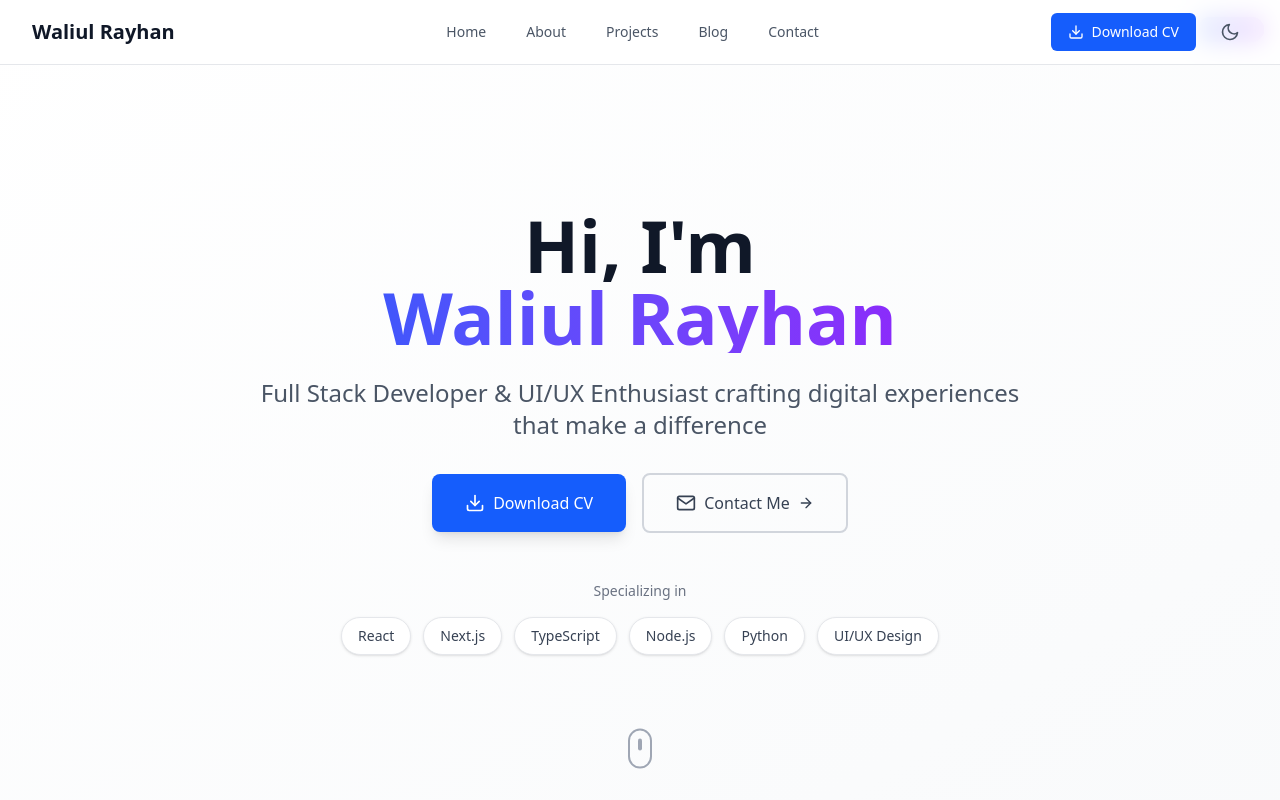
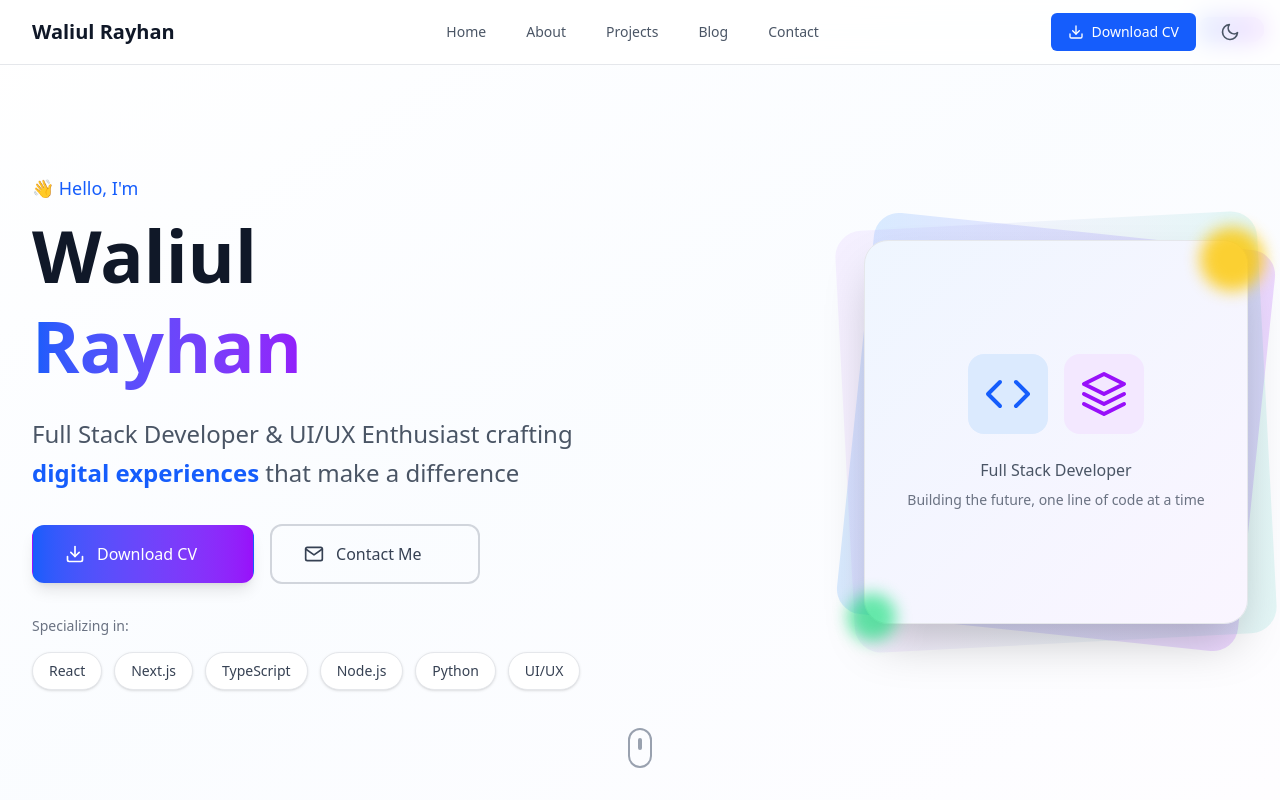
Before and after one commit to waliulrayhan/waliul-portfolio, a Next.js app: page / in a window 1280 px wide. Shown: the top 800 px of the page. Built offline with nearby package versions, Linux system fonts and the light colour scheme.

Commit message:
feat: enhance HeroSection with improved layout, animations, and new tech stack display

```diff
--- a/src/components/sections/HeroSection.tsx
+++ b/src/components/sections/HeroSection.tsx
@@ -1,84 +1,183 @@
 'use client';
 
-import { FiDownload, FiMail, FiArrowRight } from 'react-icons/fi';
+import { FiDownload, FiMail, FiArrowRight, FiCode, FiLayers } from 'react-icons/fi';
 import { motion } from 'framer-motion';
+import Image from 'next/image';
 
 export default function HeroSection() {
+  const handleSmoothScroll = (e: React.MouseEvent<HTMLAnchorElement>, targetId: string) => {
+    e.preventDefault();
+    const element = document.getElementById(targetId);
+    if (element) {
+      element.scrollIntoView({
+        behavior: 'smooth',
+        block: 'start',
+      });
+    }
+  };
+
   return (
-    <section id="home" className="min-h-screen flex items-center justify-center bg-gradient-to-br from-white to-gray-50 dark:from-gray-900 dark:to-gray-800 pt-16">
-      <div className="max-w-7xl mx-auto px-4 sm:px-6 lg:px-8 py-20">
-        <div className="text-center">
+    <section
+      id="home"
+      className="min-h-screen flex items-center justify-center bg-gradient-to-br from-white via-blue-50/30 to-purple-50/20 dark:from-gray-900 dark:via-blue-950/20 dark:to-purple-950/10 pt-16"
+    >
+      <div className="max-w-7xl mx-auto px-4 sm:px-6 lg:px-8 py-12 lg:py-20">
+        {/* Two-column layout: Text on left, Image on right */}
+        <div className="grid grid-cols-1 lg:grid-cols-2 gap-12 lg:gap-16 items-center">
+
+          {/* Left Column - Text Content */}
           <motion.div
-            initial={{ opacity: 0, y: 20 }}
-            animate={{ opacity: 1, y: 0 }}
+            initial={{ opacity: 0, x: -50 }}
+            animate={{ opacity: 1, x: 0 }}
             transition={{ duration: 0.8 }}
+            className="text-center lg:text-left order-2 lg:order-1"
           >
-            <h1 className="text-4xl sm:text-5xl md:text-6xl lg:text-7xl font-bold text-gray-900 dark:text-white mb-6">
-              <span className="block">Hi, I'm</span>
-              <span className="block bg-gradient-to-r from-blue-600 to-purple-600 bg-clip-text text-transparent">
-                Waliul Rayhan
-              </span>
-            </h1>
+            {/* Main Heading */}
+            <div className="mb-6">
+              <motion.p
+                initial={{ opacity: 0, y: 20 }}
+                animate={{ opacity: 1, y: 0 }}
+                transition={{ duration: 0.6, delay: 0.2 }}
+                className="text-lg font-medium text-blue-600 dark:text-blue-400 mb-2"
+              >
+                👋 Hello, I'm
+              </motion.p>
+              <motion.h1
+                initial={{ opacity: 0, y: 30 }}
+                animate={{ opacity: 1, y: 0 }}
+                transition={{ duration: 0.8, delay: 0.3 }}
+                className="text-4xl sm:text-5xl lg:text-6xl xl:text-7xl font-bold text-gray-900 dark:text-white leading-tight"
+              >
+                <span className="block">Waliul</span>
+                <span className="block bg-gradient-to-r from-blue-600 via-purple-600 to-teal-600 bg-clip-text text-transparent">
+                  Rayhan
+                </span>
+              </motion.h1>
+            </div>
+
+            {/* Tagline/Subheading */}
+            <motion.p
+              initial={{ opacity: 0, y: 20 }}
+              animate={{ opacity: 1, y: 0 }}
+              transition={{ duration: 0.8, delay: 0.5 }}
+              className="text-xl lg:text-2xl text-gray-600 dark:text-gray-300 mb-8 leading-relaxed max-w-xl mx-auto lg:mx-0"
+            >
+              Full Stack Developer & UI/UX Enthusiast crafting{' '}
+              <span className="text-blue-600 dark:text-blue-400 font-semibold">
+                digital experiences
+              </span>{' '}
+              that make a difference
+            </motion.p>
+
+            {/* Primary CTA Buttons */}
+            <motion.div
+              initial={{ opacity: 0, y: 30 }}
+              animate={{ opacity: 1, y: 0 }}
+              transition={{ duration: 0.8, delay: 0.7 }}
+              className="flex flex-col sm:flex-row gap-4 justify-center lg:justify-start items-center mb-8"
+            >
+              {/* Download CV Button */}
+              <a
+                href="/resume.pdf"
+                download="Waliul_Rayhan_Resume.pdf"
+                className="group inline-flex items-center px-8 py-4 border border-transparent text-base font-medium rounded-xl text-white bg-gradient-to-r from-blue-600 to-purple-600 hover:from-blue-700 hover:to-purple-700 transition-all duration-300 transform hover:scale-105 hover:-translate-y-1 shadow-lg hover:shadow-2xl focus:outline-none focus:ring-2 focus:ring-offset-2 focus:ring-blue-500 w-full sm:w-auto"
+                aria-label="Download resume as PDF"
+              >
+                <FiDownload className="mr-3 h-5 w-5 transition-transform duration-300 group-hover:scale-110" />
+                Download CV
+                <div className="ml-2 opacity-0 group-hover:opacity-100 transition-opacity duration-300">
+                  <FiArrowRight className="h-4 w-4" />
+                </div>
+              </a>
+
+              {/* Contact Me Button */}
+              <a
+                href="#contact"
+                onClick={(e) => handleSmoothScroll(e, 'contact')}
+                className="group inline-flex items-center px-8 py-4 border-2 border-gray-300 dark:border-gray-600 text-base font-medium rounded-xl text-gray-700 dark:text-gray-300 hover:bg-gray-50 dark:hover:bg-gray-800 hover:border-blue-400 dark:hover:border-blue-500 transition-all duration-300 transform hover:scale-105 hover:-translate-y-1 focus:outline-none focus:ring-2 focus:ring-offset-2 focus:ring-gray-500 w-full sm:w-auto"
+                aria-label="Contact me"
+              >
+                <FiMail className="mr-3 h-5 w-5 transition-transform duration-300 group-hover:scale-110" />
+                Contact Me
+                <FiArrowRight className="ml-2 h-4 w-4 opacity-0 group-hover:opacity-100 transition-all duration-300 transform group-hover:translate-x-1" />
+              </a>
+            </motion.div>
+
+            {/* Tech Stack Tags */}
+            <motion.div
+              initial={{ opacity: 0, y: 20 }}
+              animate={{ opacity: 1, y: 0 }}
+              transition={{ duration: 1, delay: 0.9 }}
+              className="hidden lg:block"
+            >
+              <p className="text-sm text-gray-500 dark:text-gray-400 mb-4 font-medium">
+                Specializing in:
+              </p>
+              <div className="flex flex-wrap gap-3">
+                {['React', 'Next.js', 'TypeScript', 'Node.js', 'Python', 'UI/UX'].map((tech, index) => (
+                  <motion.span
+                    key={tech}
+                    initial={{ opacity: 0, scale: 0.8 }}
+                    animate={{ opacity: 1, scale: 1 }}
+                    transition={{ duration: 0.4, delay: 1 + index * 0.1 }}
+                    className="px-4 py-2 bg-white dark:bg-gray-800 text-gray-700 dark:text-gray-300 rounded-full text-sm font-medium shadow-sm border border-gray-200 dark:border-gray-700 hover:shadow-md hover:border-blue-300 dark:hover:border-blue-600 transition-all duration-300"
+                  >
+                    {tech}
+                  </motion.span>
+                ))}
+              </div>
+            </motion.div>
           </motion.div>
 
-          <motion.p
-            initial={{ opacity: 0, y: 20 }}
-            animate={{ opacity: 1, y: 0 }}
+          {/* Right Column - Profile Image/Illustration */}
+          <motion.div
+            initial={{ opacity: 0, x: 50 }}
+            animate={{ opacity: 1, x: 0 }}
             transition={{ duration: 0.8, delay: 0.2 }}
-            className="text-xl md:text-2xl text-gray-600 dark:text-gray-300 mb-8 max-w-3xl mx-auto"
+            className="relative order-1 lg:order-2 flex justify-center lg:justify-end"
           >
-            Full Stack Developer & UI/UX Enthusiast crafting digital experiences
-            that make a difference
-          </motion.p>
+            <div className="relative">
+              {/* Background decoration */}
+              <div className="absolute inset-0 bg-gradient-to-r from-blue-400 to-purple-500 rounded-3xl transform rotate-6 scale-105 opacity-20"></div>
+              <div className="absolute inset-0 bg-gradient-to-r from-purple-400 to-teal-500 rounded-3xl transform -rotate-3 scale-110 opacity-10"></div>
 
-          <motion.div
-            initial={{ opacity: 0, y: 20 }}
-            animate={{ opacity: 1, y: 0 }}
-            transition={{ duration: 0.8, delay: 0.4 }}
-            className="flex flex-col sm:flex-row gap-4 justify-center items-center"
-          >
-            <a
-              href="/resume.pdf"
-              target="_blank"
-              rel="noopener noreferrer"
-              className="inline-flex items-center px-8 py-4 border border-transparent text-base font-medium rounded-lg text-white bg-blue-600 hover:bg-blue-700 transition-all duration-200 transform hover:scale-105 shadow-lg hover:shadow-xl"
-            >
-              <FiDownload className="mr-2 h-5 w-5" />
-              Download CV
-            </a>
+              {/* Profile Image Container */}
+              <div className="relative w-80 h-80 lg:w-96 lg:h-96 rounded-3xl overflow-hidden shadow-2xl bg-gradient-to-br from-blue-50 to-purple-50 dark:from-gray-800 dark:to-gray-900 border border-gray-200 dark:border-gray-700">
+                {/* Placeholder for profile image - you can replace with actual image */}
+                <div className="w-full h-full flex items-center justify-center">
+                  <div className="text-center space-y-6">
+                    {/* Icon illustration */}
+                    <div className="flex justify-center space-x-4">
+                      <div className="p-4 bg-blue-100 dark:bg-blue-900/30 rounded-2xl">
+                        <FiCode className="h-12 w-12 text-blue-600 dark:text-blue-400" />
+                      </div>
+                      <div className="p-4 bg-purple-100 dark:bg-purple-900/30 rounded-2xl">
+                        <FiLayers className="h-12 w-12 text-purple-600 dark:text-purple-400" />
+                      </div>
+                    </div>
+                    <div className="px-8">
+                      <p className="text-gray-600 dark:text-gray-400 font-medium">
+                        Full Stack Developer
+                      </p>
+                      <p className="text-sm text-gray-500 dark:text-gray-500 mt-2">
+                        Building the future, one line of code at a time
+                      </p>
+                    </div>
+                  </div>
+                </div>
+              </div>
 
-            <a
-              href="#contact"
-              className="inline-flex items-center px-8 py-4 border-2 border-gray-300 dark:border-gray-600 text-base font-medium rounded-lg text-gray-700 dark:text-gray-300 hover:bg-gray-50 dark:hover:bg-gray-800 transition-all duration-200 transform hover:scale-105"
-            >
-              <FiMail className="mr-2 h-5 w-5" />
-              Contact Me
-              <FiArrowRight className="ml-2 h-4 w-4" />
-            </a>
-          </motion.div>
-
-          <motion.div
-            initial={{ opacity: 0 }}
-            animate={{ opacity: 1 }}
-            transition={{ duration: 1, delay: 0.6 }}
-            className="mt-12"
-          >
-            <p className="text-sm text-gray-500 dark:text-gray-400 mb-4">
-              Specializing in
-            </p>
-            <div className="flex flex-wrap justify-center gap-3">
-              {['React', 'Next.js', 'TypeScript', 'Node.js', 'Python', 'UI/UX Design'].map((tech, index) => (
-                <span
-                  key={tech}
-                  className="px-4 py-2 bg-white dark:bg-gray-800 text-gray-700 dark:text-gray-300 rounded-full text-sm font-medium shadow-sm border border-gray-200 dark:border-gray-700"
-                  style={{
-                    animationDelay: `${index * 0.1}s`,
-                    animation: 'fadeInUp 0.6s ease-out forwards',
-                  }}
-                >
-                  {tech}
-                </span>
-              ))}
+              {/* Floating elements */}
+              <motion.div
+                animate={{ y: [-10, 10, -10] }}
+                transition={{ duration: 4, repeat: Infinity }}
+                className="absolute -top-4 -right-4 w-16 h-16 bg-yellow-400 rounded-full opacity-80 blur-sm"
+              ></motion.div>
+              <motion.div
+                animate={{ y: [10, -10, 10] }}
+                transition={{ duration: 3, repeat: Infinity }}
+                className="absolute -bottom-4 -left-4 w-12 h-12 bg-green-400 rounded-full opacity-60 blur-sm"
+              ></motion.div>
             </div>
           </motion.div>
         </div>
@@ -88,10 +187,10 @@ export default function HeroSection() {
       <motion.div
         initial={{ opacity: 0, y: 10 }}
         animate={{ opacity: 1, y: 0 }}
-        transition={{ duration: 0.8, delay: 1, repeat: Infinity, repeatType: 'reverse' }}
-        className="absolute bottom-8 left-1/2 transform -translate-x-1/2"
+        transition={{ duration: 0.8, delay: 1.5, repeat: Infinity, repeatType: 'reverse', repeatDelay: 1 }}
+        className="absolute bottom-8 left-1/2 transform -translate-x-1/2 hidden lg:block"
       >
-        <div className="w-6 h-10 border-2 border-gray-400 dark:border-gray-500 rounded-full flex justify-center">
+        <div className="w-6 h-10 border-2 border-gray-400 dark:border-gray-500 rounded-full flex justify-center cursor-pointer hover:border-blue-500 dark:hover:border-blue-400 transition-colors duration-300">
           <div className="w-1 h-3 bg-gray-400 dark:bg-gray-500 rounded-full mt-2"></div>
         </div>
       </motion.div>
```
Also changed, not shown: 1 other file (tests, documents, lock files or other folders).
